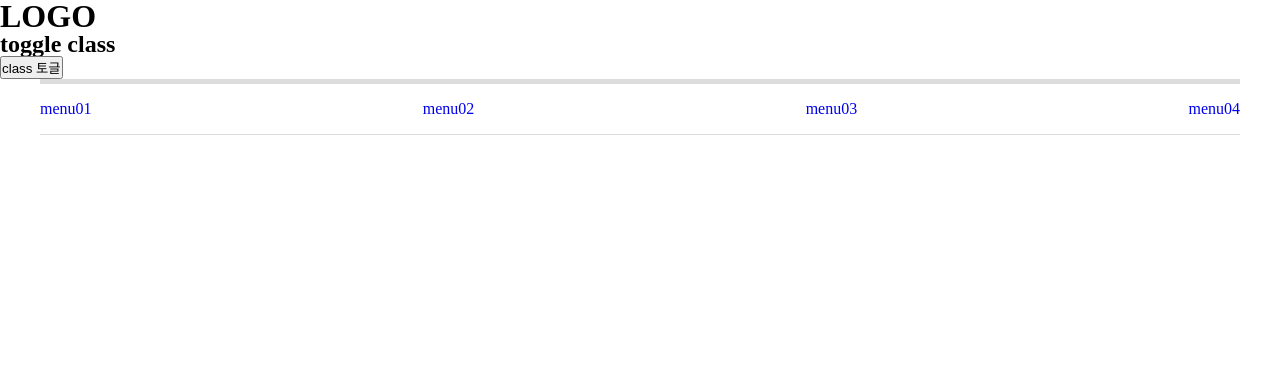
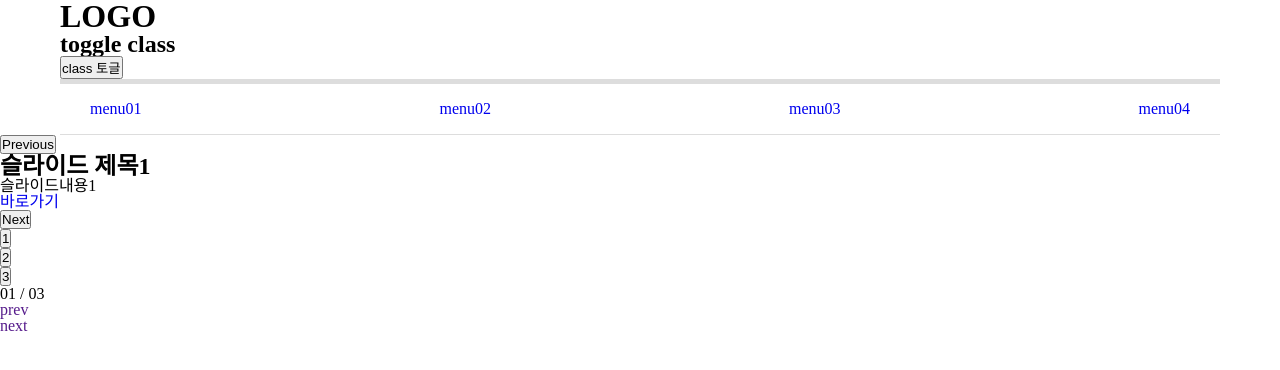
Before and after one commit to miseon920/hd_react, a React (Create React App) app: page / in a window 1280 px wide. Shown: the top 370 px of the page. Built offline with nearby package versions, Linux system fonts and the light colour scheme.

Commit message:
20220908

```diff
--- a/package.json
+++ b/package.json
@@ -11,6 +11,8 @@
     "react": "^18.2.0",
     "react-dom": "^18.2.0",
     "react-scripts": "5.0.1",
+    "react-slick": "^0.29.0",
+    "slick-carousel": "^1.8.1",
     "web-vitals": "^2.1.4"
   },
   "scripts": {
--- a/src/App.css
+++ b/src/App.css
@@ -1,9 +1,20 @@
+h1.on {
+  color: #f00;
+}
+
+h2.on {
+  color: #f00;
+}
+header {
+  padding: 0 60px;
+}
 .GNB {
   border-top: 5px solid #ddd;
   border-bottom: 1px solid #ddd;
   max-width: 1200px;
   width: 100%;
   margin: 0 auto;
+  padding: 0 30px;
 }
 
 .GNB > ul {
--- a/src/App.js
+++ b/src/App.js
@@ -1,6 +1,7 @@
 //const DB1 = [{ name: "kim" }, { name: "mi_suuun" }, { name: "suuun" }];
 
 import { useState } from "react";
+import MainSlider from "./component/MainSlider";
 
 const DB = [
   {
@@ -86,7 +87,8 @@ function App() {
   const [TG, setTG] = useState(false);
 
   return (
-    <>
+    <div className="Wrap">
+      <header>
         <h1 className={CB ? "on" : ""} onClick={() => setCB("ON")}>
           LOGO
         </h1>
@@ -121,8 +123,14 @@ function App() {
             ))}
           </ul>
         </nav>
-    </>
+      </header>
+      <main>
+        <MainSlider />
+      </main>
+    </div>
   );
 }
 
 export default App;
+
+//https://intrepidgeeks.com/tutorial/everything-deployed-by-gh-pages
--- /dev/null
+++ b/src/component/MainSlider.js
@@ -0,0 +1,67 @@
+import Slider from "react-slick";
+import "slick-carousel/slick/slick.css";
+//import "slick-carousel/slick/slick-theme.css";
+import { useState } from "react";
+
+const SLIDE = [
+  { slideid: 1, content: "슬라이드 제목1", des: "슬라이드내용1", link: "/1" },
+  { slideid: 2, content: "슬라이드 제목2", des: "슬라이드내용2", link: "/2" },
+  { slideid: 3, content: "슬라이드 제목3", des: "슬라이드내용3", link: "/3" },
+];
+const MainSlider = () => {
+  const [Num, setNum] = useState(0);
+  var slideset = {
+    dots: true,
+    infinite: true,
+    speed: 500,
+    arrows: true,
+    slidesToShow: 1,
+    slidesToScroll: 1,
+    afterChange: (index) => setNum(index),
+  };
+  return (
+    <>
+      <Slider {...slideset}>
+        {/** import Slider 이름과 맞춰준다 */}
+        {SLIDE.map((slide, idx) => (
+          <figure key={slide.slideid} className={`item item${slide.slideid}`}>
+            <div className="slide_box">
+              <h2>{slide.content}</h2>
+              <p>{slide.des}</p>
+              <a href={slide.link}>바로가기</a>
+            </div>
+          </figure>
+        ))}
+      </Slider>
+      <div>
+        0{Num + 1} / 0{SLIDE.length}
+      </div>
+      <ul className="arrows">
+        <li>
+          <a href="">prev</a>
+        </li>
+        <li>
+          <a href="">next</a>
+        </li>
+      </ul>
+    </>
+  );
+};
+export default MainSlider;
+
+/**
+ * 기본 Hooks
+useState (동적 상태 관리)
+useEffect (side effect 수행 -mount/unmount/update)
+useContext (컴포넌트를 중첩하지 않고도 전역 값 쉽게 관리)
+추가 Hooks
+useReducer (복잡한 컴포넌트들의 state를 관리 -분리)
+useCallback (특정 함수 재사용)
+useMemo (연산한 값 재사용)
+useRef (DOM선택, 컴포넌트 안에서 조회/수정할 수 있는 변수 관리)
+useImperativeHandle
+useLayoutEffect
+useDebugValue
+ *
+ *
+ */
```
Also changed, not shown: 1 other file (tests, documents, lock files or other folders). Lines whose indentation alone changed are shown as unchanged.
